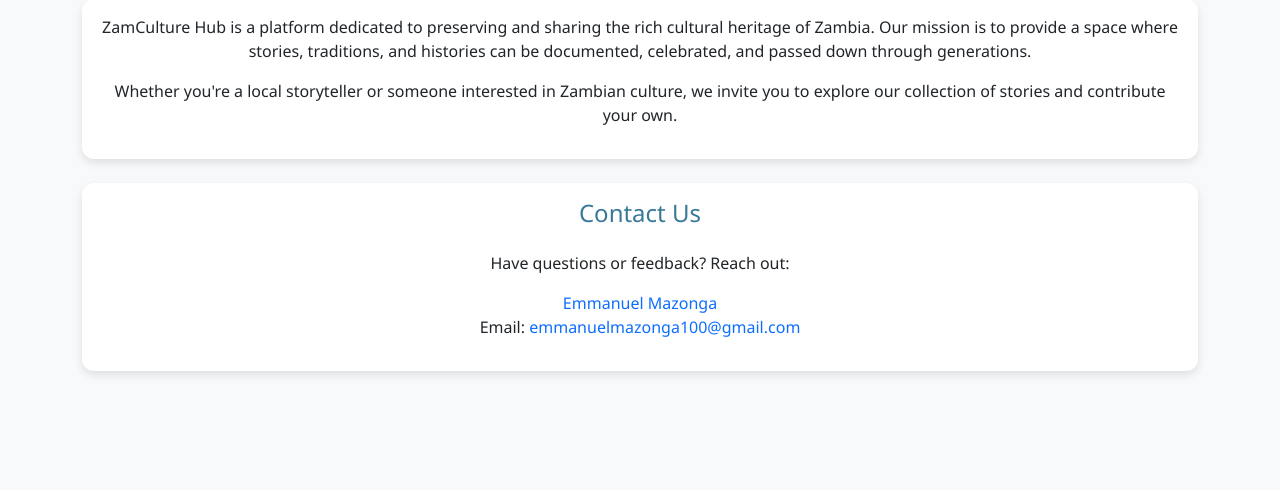
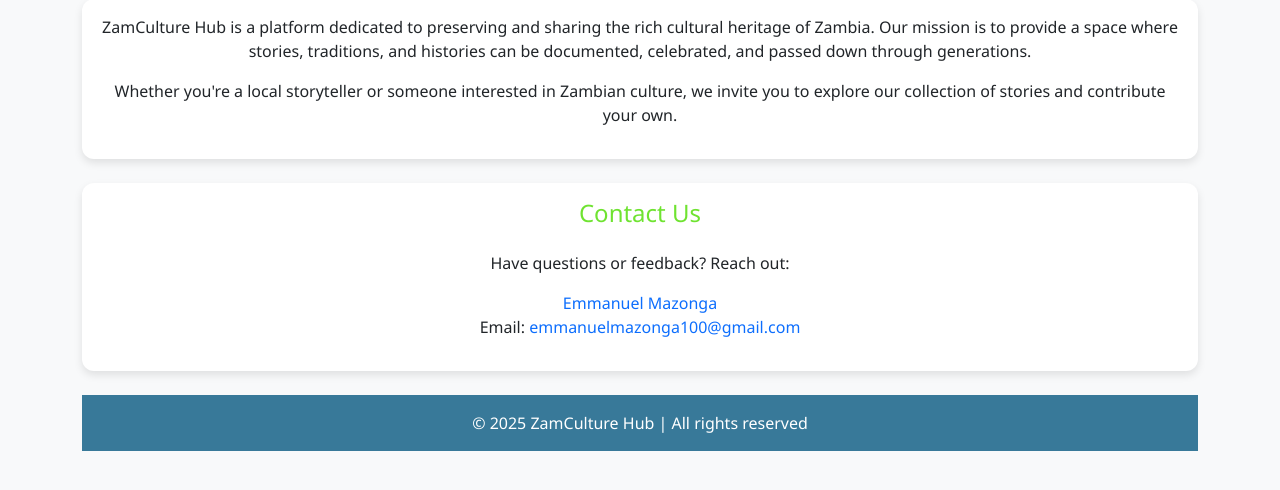
Before and after one commit to emmanuelmazonga/Zamculture_Hub, a Flask app: page /about in a window 1280 px wide. Shown: the part 149-639 px from the top of the page. Run offline with Flask 3, Linux system fonts and the light colour scheme; some libraries are stand-ins or nearby versions.

Commit message:
changed header colour and added footer in about

```diff
--- a/templates/about.html
+++ b/templates/about.html
@@ -14,12 +14,11 @@
 </div>
 <div class="card text-center mt-4">
     <div class="card-body">
-        <h4 class="mb-4" style="color: #387999;">Contact Us</h4>
+        <h4 class="mb-4" style="color: #6fe331;">Contact Us</h4>
         <p>Have questions or feedback? Reach out:</p>
         <a href="https://www.linkedin.com/in/emmanuel-mazonga-69b3032a1?utm_source=share&utm_campaign=share_via&utm_content=profile&utm_medium=android_app">
             Emmanuel Mazonga
         </a>
-
         <p>Email:
             <a href="mailto:emmanuelmazonga100@gmail.com">
             emmanuelmazonga100@gmail.com
@@ -27,4 +26,10 @@
         </p>
     </div>
 </div>
+<!-- Footer -->
+<div class="mt-4 footer-opacity-50">
+    <footer class="text-center py-3">
+        <p class="mb-0">&copy; 2025 ZamCulture Hub | All rights reserved</p>
+    </footer>
+</div>
 {% endblock %}
--- a/templates/admin.html
+++ b/templates/admin.html
@@ -45,7 +45,7 @@ Admin Panel - Login
         {% endif %}
     </div>
 </div>
-<h2 class="mb-3">
+<h2 class="mb-4">
     Approved Stories
 </h2>
 <div class="card mb-4">
--- a/templates/profile.html
+++ b/templates/profile.html
@@ -23,9 +23,9 @@ My Profile
 </a>
 
 <hr>
-<h3 class="mb-3">
+<h2 class="mb-3">
     My Stories
-</h3>
+</h2>
 <div class="card mb-4">
     <div class="card-body">
         {% if stories %}
```
Also changed, not shown: 1 other file.
